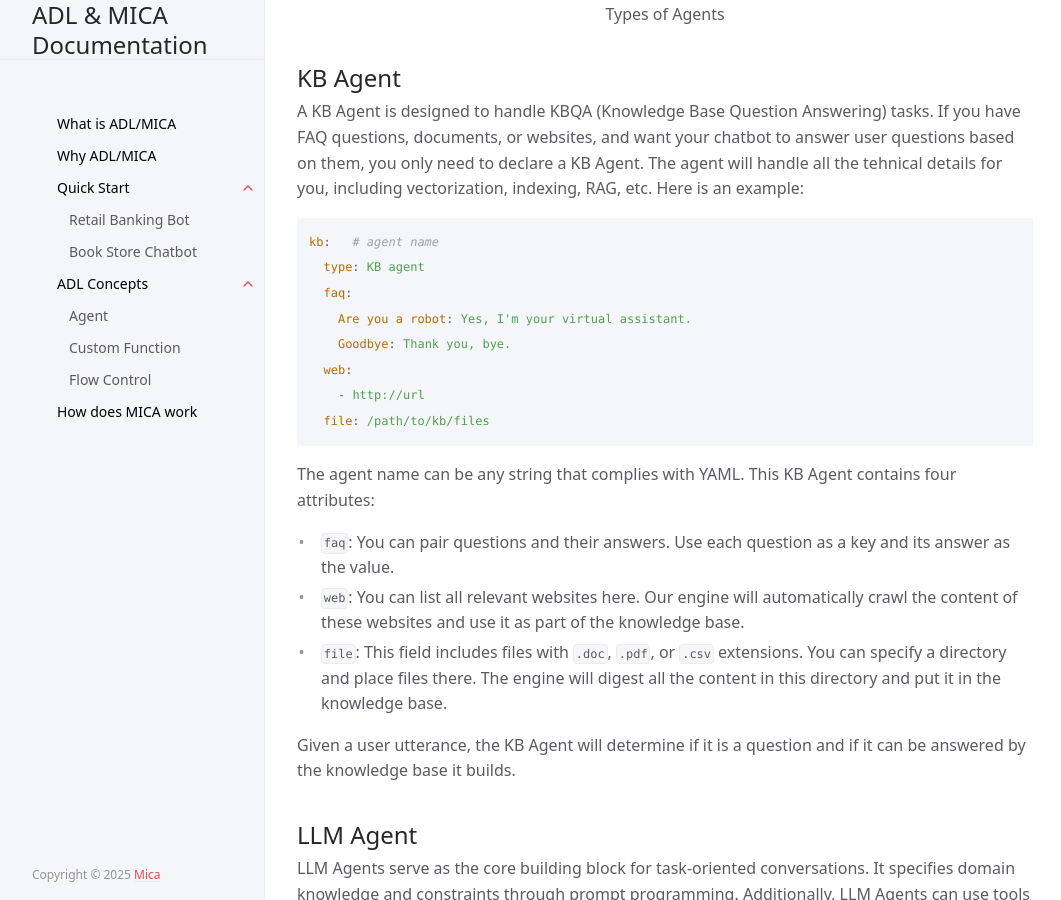
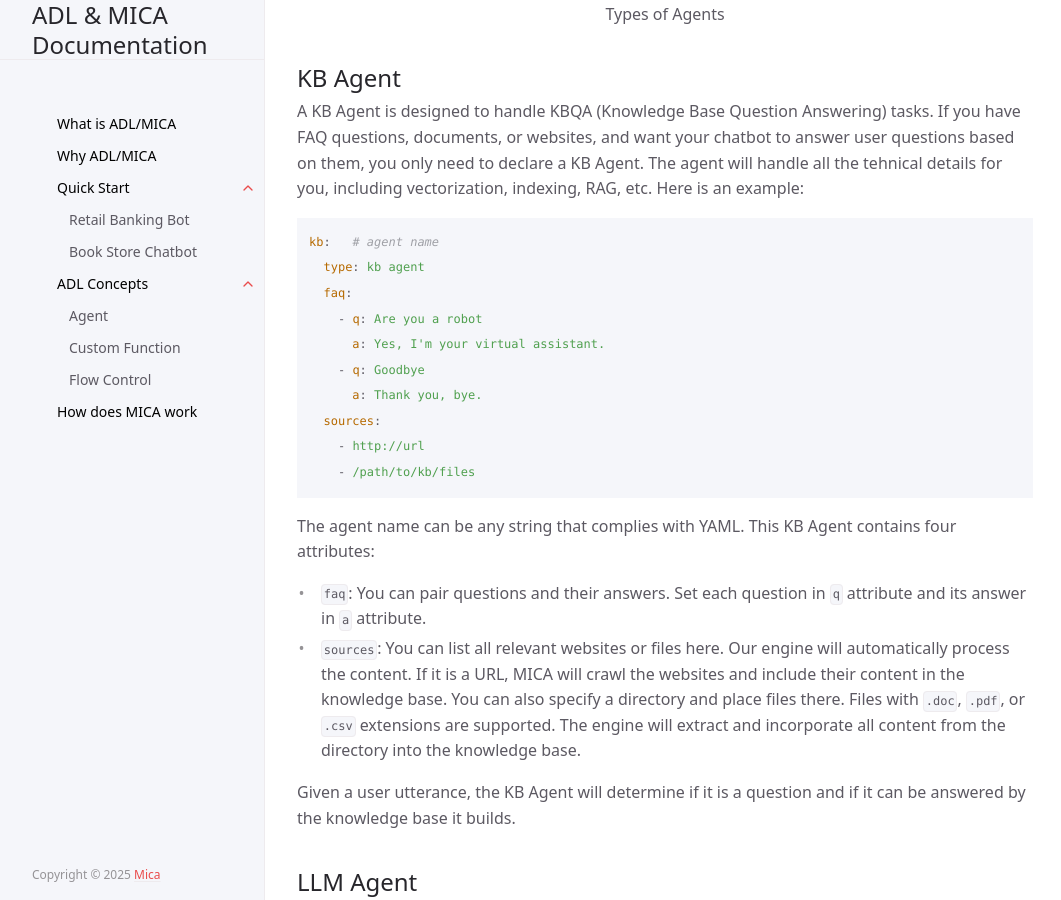
Before and after one commit to Mica-labs/Mica-labs.github.io, a Jekyll site: the page built from docs/ADL Concepts/agent/index.md, in a window 1280 px wide and 900 px high, scrolled down 526 px. Shown: the whole window, without its empty margins (107-1168 px from the left). Built offline with Jekyll 4.4.1, drawn with Linux system fonts in a browser that asks for light colours; cached includes are drawn as plain includes.

Commit message:
kb agent

````diff
--- a/docs/ADL Concepts/agent/index.md
+++ b/docs/ADL Concepts/agent/index.md
@@ -16,20 +16,21 @@ A KB Agent is designed to handle KBQA (Knowledge Base Question Answering) tasks.
 
 ```yaml
 kb:   # agent name
-  type: KB agent
+  type: kb agent
   faq:
-    Are you a robot: Yes, I'm your virtual assistant.
-    Goodbye: Thank you, bye.
-  web:
+    - q: Are you a robot
+      a: Yes, I'm your virtual assistant.
+    - q: Goodbye
+      a: Thank you, bye.
+  sources:
     - http://url
-  file: /path/to/kb/files
+    - /path/to/kb/files
 ```
 
 The agent name can be any string that complies with YAML. This KB Agent contains four attributes:
 
-- `faq`: You can pair questions and their answers. Use each question as a key and its answer as the value.
-- `web`: You can list all relevant websites here. Our engine will automatically crawl the content of these websites and use it as part of the knowledge base.
-- `file`: This field includes files with `.doc`, `.pdf`, or `.csv` extensions. You can specify a directory and place files there. The engine will digest all the content in this directory and put it in the knowledge base.
+- `faq`: You can pair questions and their answers. Set each question in `q` attribute and its answer in `a` attribute.
+- `sources`: You can list all relevant websites or files here. Our engine will automatically process the content. If it is a URL, MICA will crawl the websites and include their content in the knowledge base. You can also specify a directory and place files there. Files with `.doc`, `.pdf`, or `.csv` extensions are supported. The engine will extract and incorporate all content from the directory into the knowledge base.
 
 Given a user utterance, the KB Agent will determine if it is a question and if it can be answered by the knowledge base it builds.
 
````
